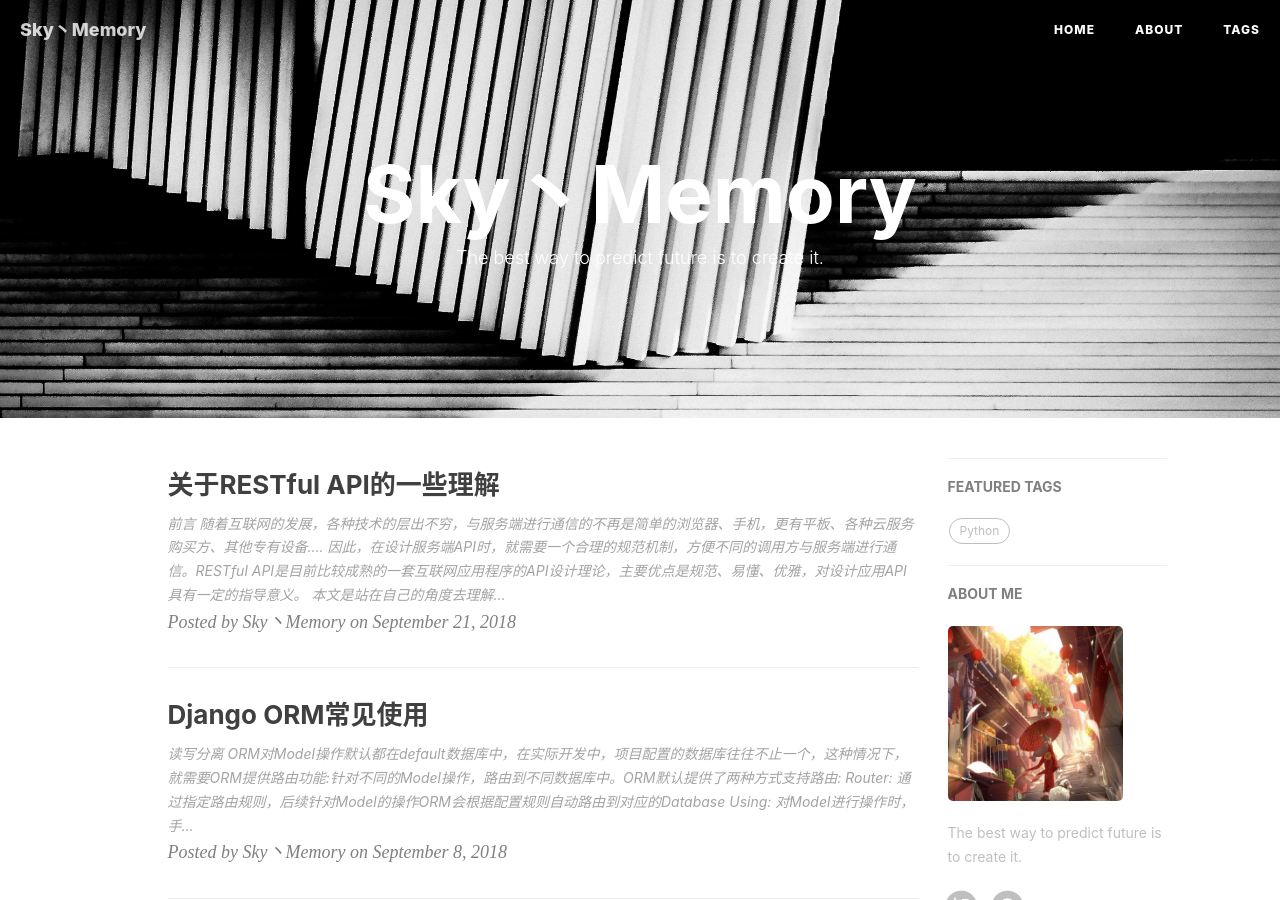
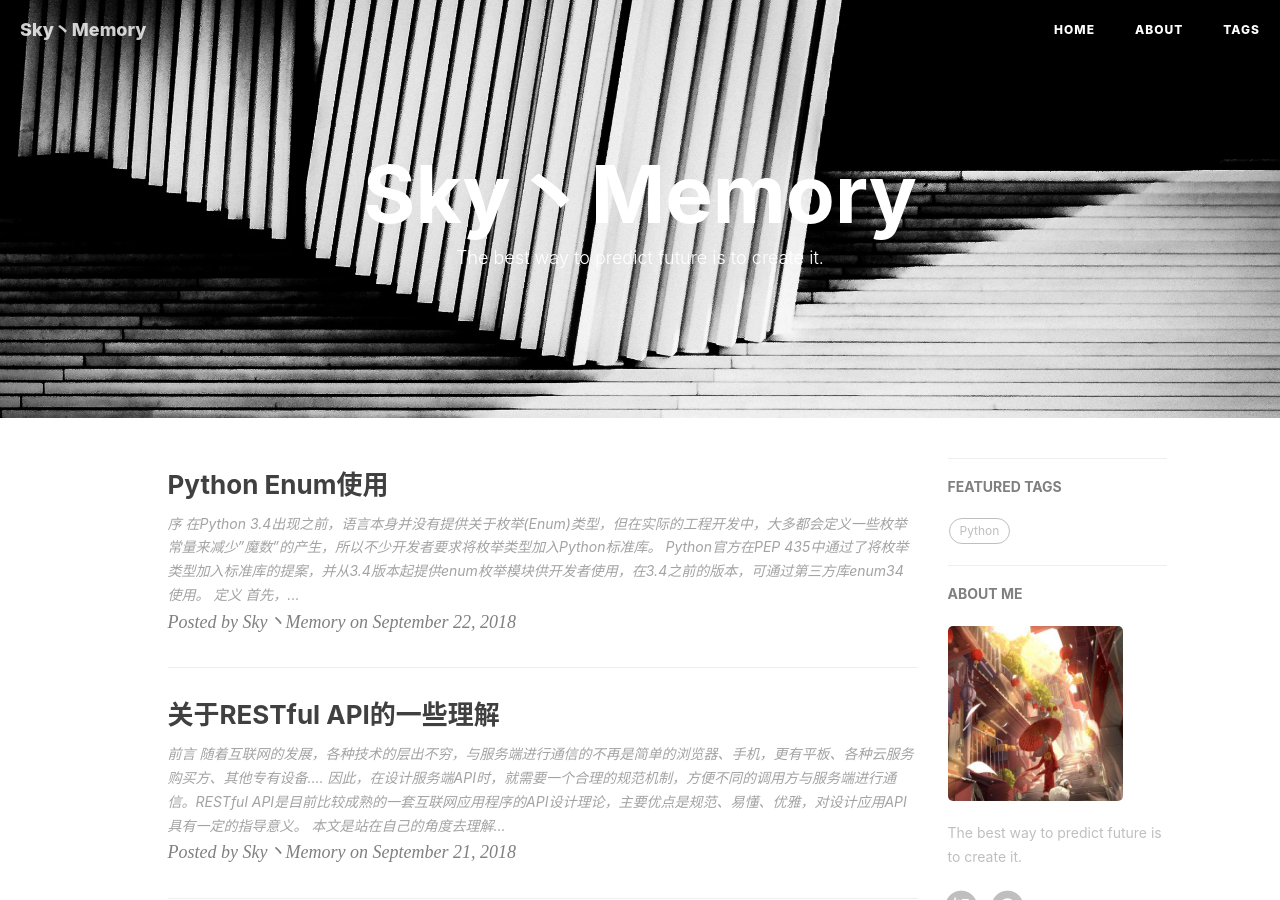
Before and after one commit to Skymemory/Skymemory.github.io, a Jekyll site: the page built from index.html, in a window 1280 px wide and 900 px high. Built offline with Jekyll 4.4.1, drawn with Linux system fonts in a browser that asks for light colours; nearby versions of some CDN libraries; the list of posts is cut into pages by our own code; comment, search, counter and statistics services are not loaded.

Commit message:
Add How to use Python Enum.

````diff
--- /dev/null
+++ b/_posts/2018-09-22-how-to-use-enum-in-python.md
@@ -0,0 +1,127 @@
+---
+layout:     post
+title:      "Python Enum使用"
+date:       2018-09-22 12:30:00 +0800
+author:     "Sky丶Memory"
+header-img: "img/2018-09-22-02-bg.jpg"
+tags:
+    - Python
+    - Enum
+---
+
+## 序
+
+在Python 3.4出现之前，语言本身并没有提供关于枚举(Enum)类型，但在实际的工程开发中，大多都会定义一些枚举常量来减少"魔数"的产生，所以不少开发者要求将枚举类型加入Python标准库。
+
+Python官方在[PEP 435](https://www.python.org/dev/peps/pep-0435/)中通过了将枚举类型加入标准库的提案，并从3.4版本起提供enum枚举模块供开发者使用，在3.4之前的版本，可通过第三方库[enum34](https://pypi.org/project/enum34/)使用。
+
+## 定义
+
+首先，简单直观感受下使用方式：
+```
+import enum
+
+
+class Animal(enum.Enum):
+    dog = 1
+    cat = 2
+    lion = 3
+
+
+print("Member name : {}".format(Animal.dog.name))
+print("Member value : {}".format(Animal.dog.value))
+print("Member type: {}".format(type(Animal.dog)))
+
+print("")
+
+for animal in Animal:
+    print("Member name : {}, value : {}".format(animal.name, animal.value))
+
+```
+输出：
+```
+Member name : dog
+Member value : 1
+Member type: <enum 'Animal'>
+
+Member name : dog, value : 1
+Member name : cat, value : 2
+Member name : lion, value : 3
+```
+每个成员都是Animal类型实例，对应有name和value属性，value值允许重复但name不能，Animal类可迭代
+
+---
+
+## 比较
+
+支持标识(identity)和值(value)比较：
+```
+import enum
+
+
+class Animal(enum.Enum):
+    dog = 1
+    cat = 2
+    lion = 3
+
+
+# Comparison using "is"
+if Animal.dog is Animal.cat:
+    print("Dog and cat are same animals")
+else:
+    print("Dog and cat are different animals")
+
+# Comparison using "!="
+if Animal.lion != Animal.cat:
+    print("Lions and cat are different")
+else:
+    print("Lions and cat are same")
+
+if Animal.dog is Animal(1):
+    print("Dog and cat are same animals")
+else:
+    print("Dog and cat are different animals")
+
+```
+输出：
+```
+Dog and cat are different animals
+Lions and cat are different
+Dog and cat are same animals
+```
+
+一般情况下，更倾向于使用成员的value值做比较，Enum自身支持的比较操作与其内部具体实现(通过元类避免创建同值枚举常量)有关，如果不是太熟悉，建议最好还是将Enum类当作一个"壳"，具体的操作使用方自己决定。
+
+---
+
+## 唯一性
+
+前面提到过，默认情况下Enum类成员value值允许重复，可通过enum模块提供的unique类装饰器约束:
+```
+import enum
+
+
+@enum.unique
+class Animal(enum.Enum):
+    dog = 1
+    cat = 2
+    lion = 3
+
+    bird = 3
+
+```
+
+输出：
+```
+Traceback (most recent call last):
+  File "demo.py", line 5, in <module>
+    class Animal(enum.Enum):
+  File ".../.virtualenvs/ss/lib/python3.6/enum.py", line 834, in unique
+    (enumeration, alias_details))
+ValueError: duplicate values found in <enum 'Animal'>: bird -> lion
+
+```
+
+---
+
+关于标准库中的enum使用，还有其他的一些性质，这里我只罗列了最基本的使用，更具体的使用可参见[PEP 435](https://www.python.org/dev/peps/pep-0435/)
````
Also changed, not shown: _posts/2018-09-22-learn-about-restful-api.md (+13 -12 lines), img/post-bg-2018-08-12.jpg (deleted), 2 other files.
